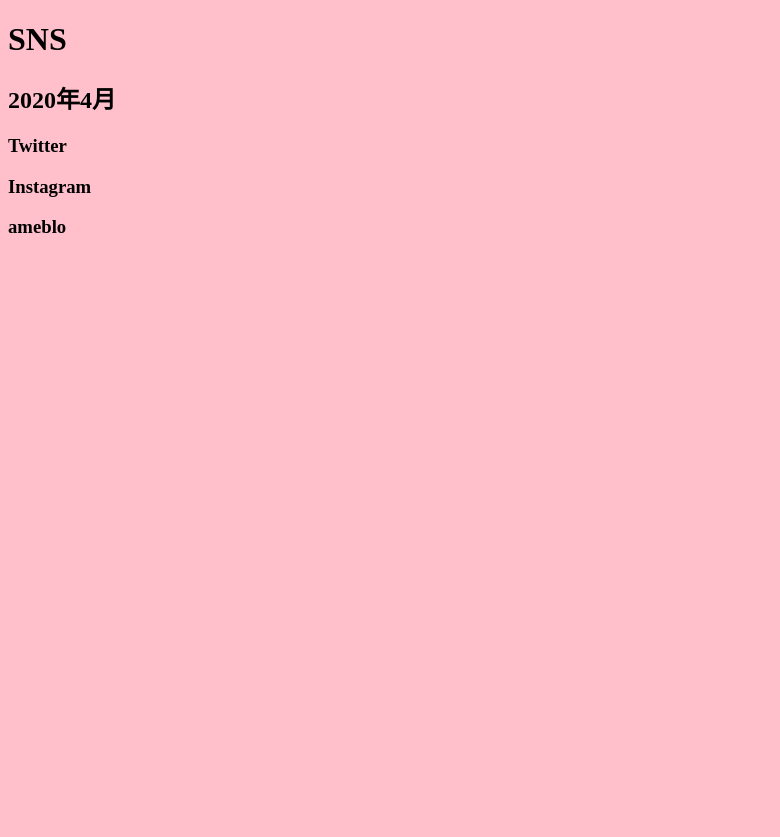
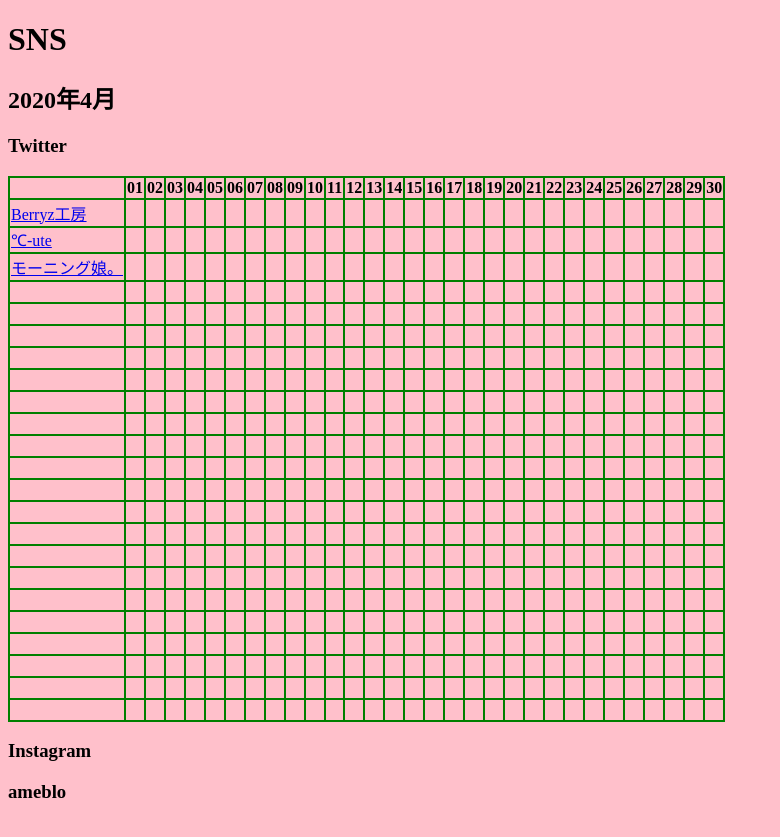
Before and after one commit to takaoyamakoshi/momochi, a Jekyll site: the page built from recommendation/sns/index.md, in a window 1280 px wide. Shown: the top 837 px of the page, without its empty margins (0-780 px from the left). Built offline with Jekyll 4.4.1, drawn with Linux system fonts in a browser that asks for light colours; our own code applies the rules of GitHub Pages for plain Markdown files.

Commit message:
Update index.md

```diff
--- a/recommendation/sns/index.md
+++ b/recommendation/sns/index.md
@@ -4,6 +4,34 @@
 
 ### Twitter
 
+| | 01 | 02 | 03 | 04 | 05 | 06 | 07 | 08 | 09 | 10 | 11 | 12 | 13 | 14 | 15 | 16 | 17 | 18 | 19 | 20 | 21 | 22 | 23 | 24 | 25 | 26 | 27 | 28 | 29 | 30 |
+|---|---|---|---|---|---|---|---|---|---|---|---|---|---|---|---|---|---|---|---|---|---|---|---|---|---|---|---|---|---|---|
+| [Berryz工房](https://twitter.com/Berryz_kobo/with_replies) | | | | | | | | | | | | | | | | | | | | | | | | | | | | | | |
+| [℃-ute](https://twitter.com/Cute_upfront/with_replies) | | | | | | | | | | | | | | | | | | | | | | | | | | | | | | |
+| [モーニング娘。](https://twitter.com/MorningMusumeMg/with_replies) | | | | | | | | | | | | | | | | | | | | | | | | | | | | | | |
+| []() | | | | | | | | | | | | | | | | | | | | | | | | | | | | | | |
+| []() | | | | | | | | | | | | | | | | | | | | | | | | | | | | | | |
+| []() | | | | | | | | | | | | | | | | | | | | | | | | | | | | | | |
+| []() | | | | | | | | | | | | | | | | | | | | | | | | | | | | | | |
+| []() | | | | | | | | | | | | | | | | | | | | | | | | | | | | | | |
+| []() | | | | | | | | | | | | | | | | | | | | | | | | | | | | | | |
+| []() | | | | | | | | | | | | | | | | | | | | | | | | | | | | | | |
+| []() | | | | | | | | | | | | | | | | | | | | | | | | | | | | | | |
+| []() | | | | | | | | | | | | | | | | | | | | | | | | | | | | | | |
+| []() | | | | | | | | | | | | | | | | | | | | | | | | | | | | | | |
+| []() | | | | | | | | | | | | | | | | | | | | | | | | | | | | | | |
+| []() | | | | | | | | | | | | | | | | | | | | | | | | | | | | | | |
+| []() | | | | | | | | | | | | | | | | | | | | | | | | | | | | | | |
+| []() | | | | | | | | | | | | | | | | | | | | | | | | | | | | | | |
+| []() | | | | | | | | | | | | | | | | | | | | | | | | | | | | | | |
+| []() | | | | | | | | | | | | | | | | | | | | | | | | | | | | | | |
+| []() | | | | | | | | | | | | | | | | | | | | | | | | | | | | | | |
+| []() | | | | | | | | | | | | | | | | | | | | | | | | | | | | | | |
+| []() | | | | | | | | | | | | | | | | | | | | | | | | | | | | | | |
+| []() | | | | | | | | | | | | | | | | | | | | | | | | | | | | | | |
+
+
+
 ### Instagram
 
 ### ameblo
```
